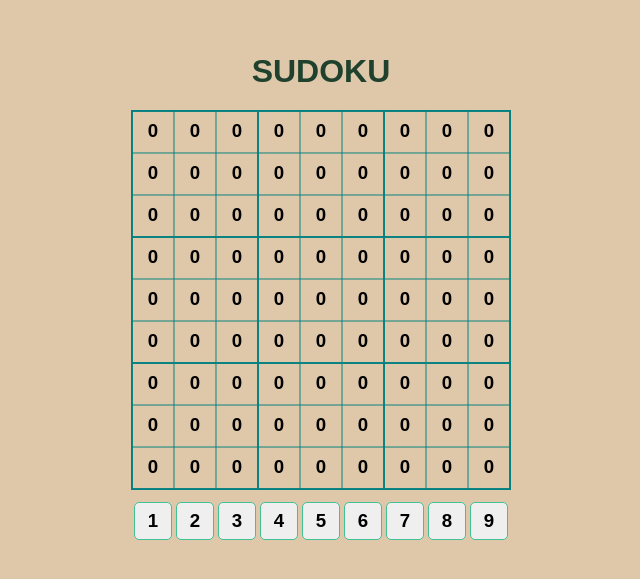
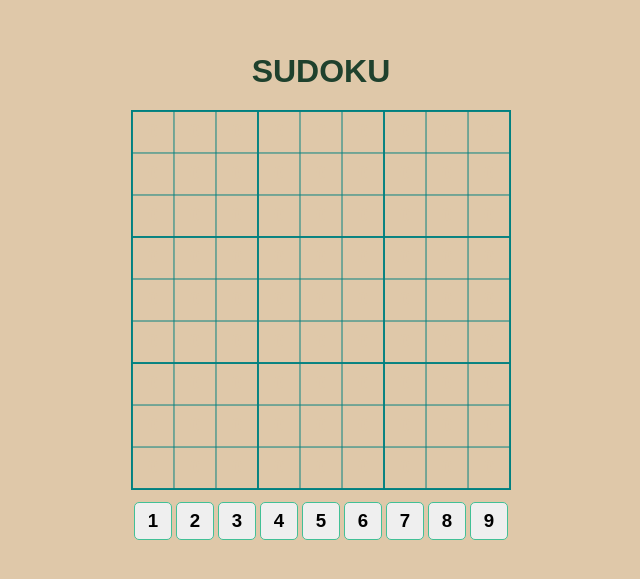
Before and after one commit to cesargodoi/sudoku, a Vue app: page / in a window 1280 px wide. Shown: the part 113-692 px from the top of the page, without its empty margins (319-959 px from the left). Built offline with nearby package versions, Linux system fonts and the light colour scheme.

Commit message:
hiding the player's numbers if it's equal 'zero'

```diff
--- a/src/components/GameCell.vue
+++ b/src/components/GameCell.vue
@@ -1,12 +1,17 @@
 <template>
   <div id="game-cell">
-    <button>{{ playerCell }}</button>
+    <button :style="showNumber">{{ playerCell }}</button>
   </div>
 </template>
 
 <script>
 export default {
   props: { cell: Number, playerCell: Number },
+  computed: {
+    showNumber() {
+      return { color: this.playerCell !== 0 ? "#1f412d" : "#dfc8a9" };
+    },
+  },
 };
 </script>
 
```
